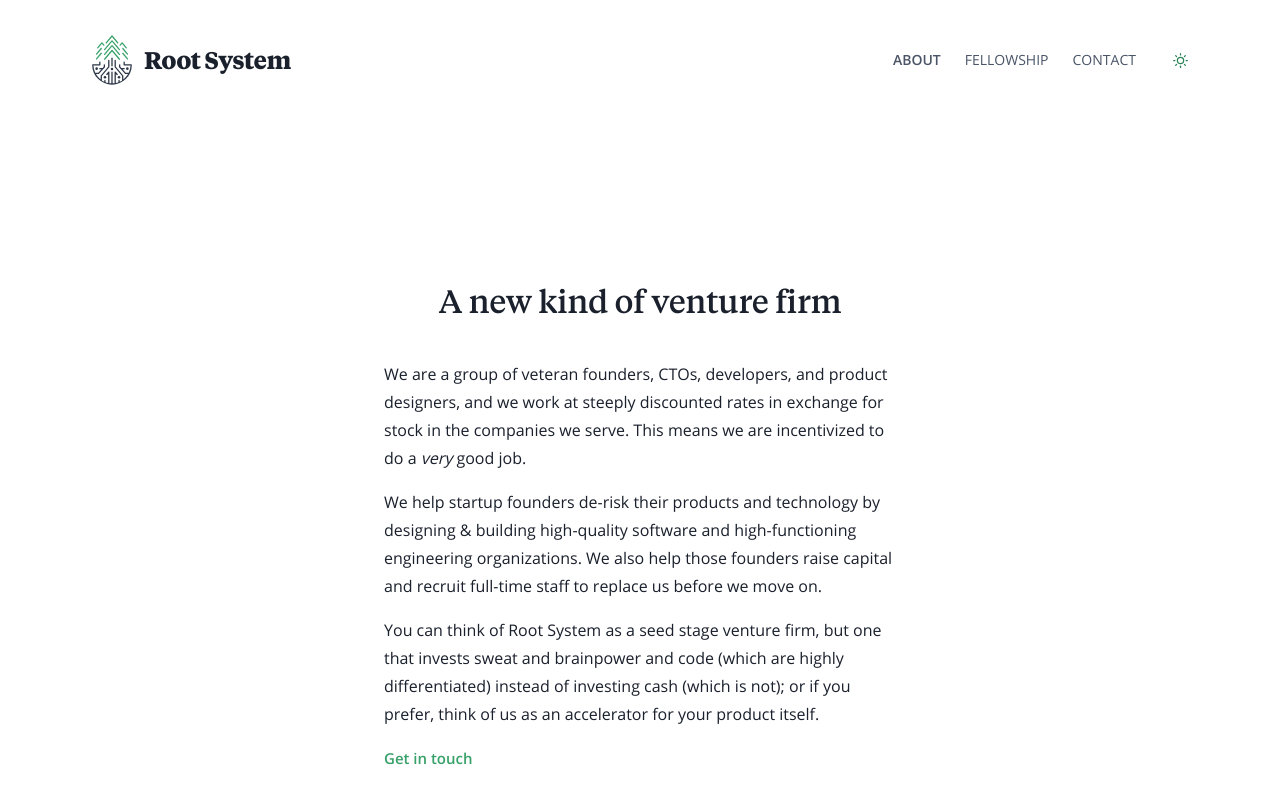
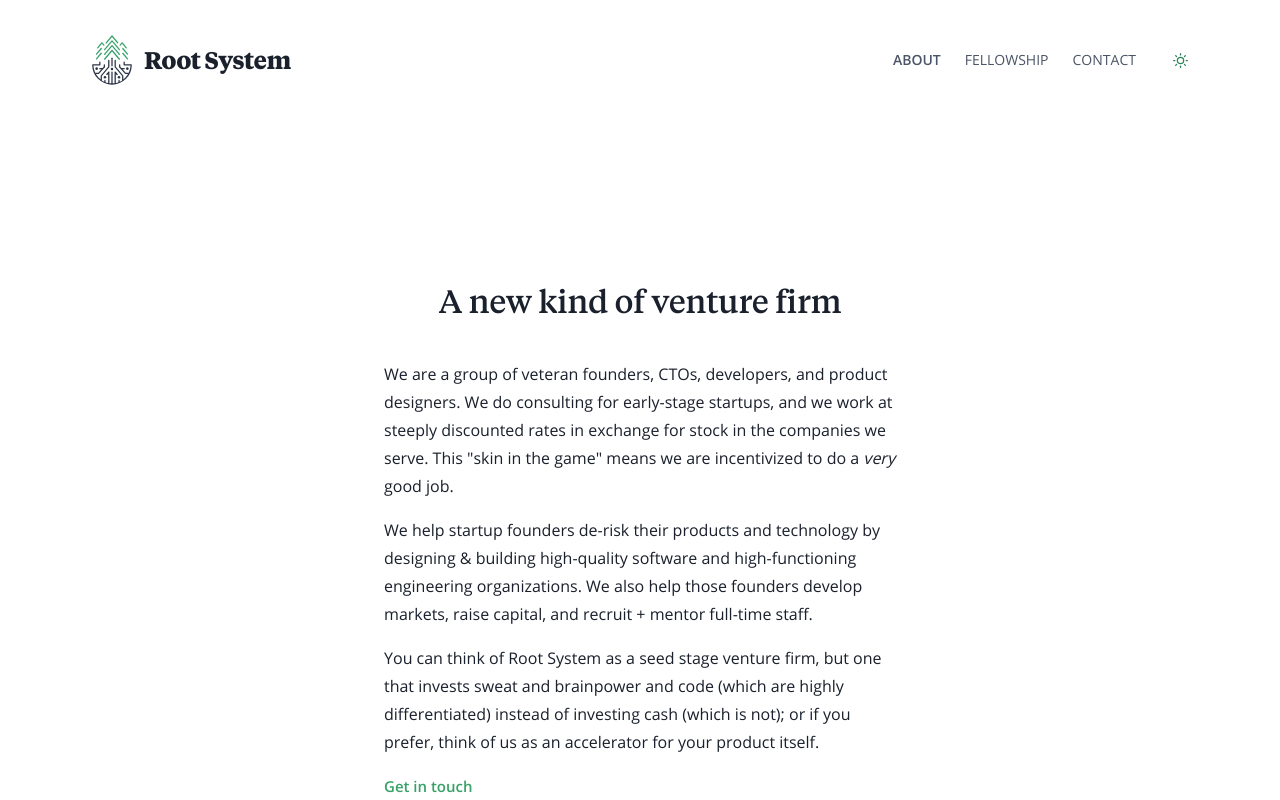
Before and after one commit to rootsystem-dev/rootsystem.com, a Next.js app: page /about in a window 1280 px wide. Shown: the top 800 px of the page. Built offline with nearby package versions, Linux system fonts and the light colour scheme.

Commit message:
about page copy tweak

```diff
--- a/pages/about/index.jsx
+++ b/pages/about/index.jsx
@@ -31,10 +31,10 @@ export default function AboutPage ({ }) {
         </Heading>
         <Box lineHeight={7} maxWidth="lg" mx="auto">
           <Text mb={4}>
-            We are a group of veteran founders, CTOs, developers, and product designers, and we work at steeply discounted rates in exchange for stock in the companies we serve. This means we are incentivized to do a <em>very</em> good job.
+            We are a group of veteran founders, CTOs, developers, and product designers.  We do consulting for early-stage startups, and we work at steeply discounted rates in exchange for stock in the companies we serve. This "skin in the game" means we are incentivized to do a <em>very</em> good job.
           </Text>
           <Text mb={4}>
-            We help startup founders de-risk their products and technology by designing &amp; building high-quality software and high-functioning engineering organizations. We also help those founders raise capital and recruit full-time staff to replace us before we move on.
+            We help startup founders de-risk their products and technology by designing &amp; building high-quality software and high-functioning engineering organizations. We also help those founders develop markets, raise capital, and recruit + mentor full-time staff.
           </Text>
           <Text mb={4}>
             You can think of Root System as a seed stage venture firm, but one that invests sweat and brainpower and code (which are highly differentiated) instead of investing cash (which is not); or if you prefer, think of us as an accelerator for your product itself.
```
